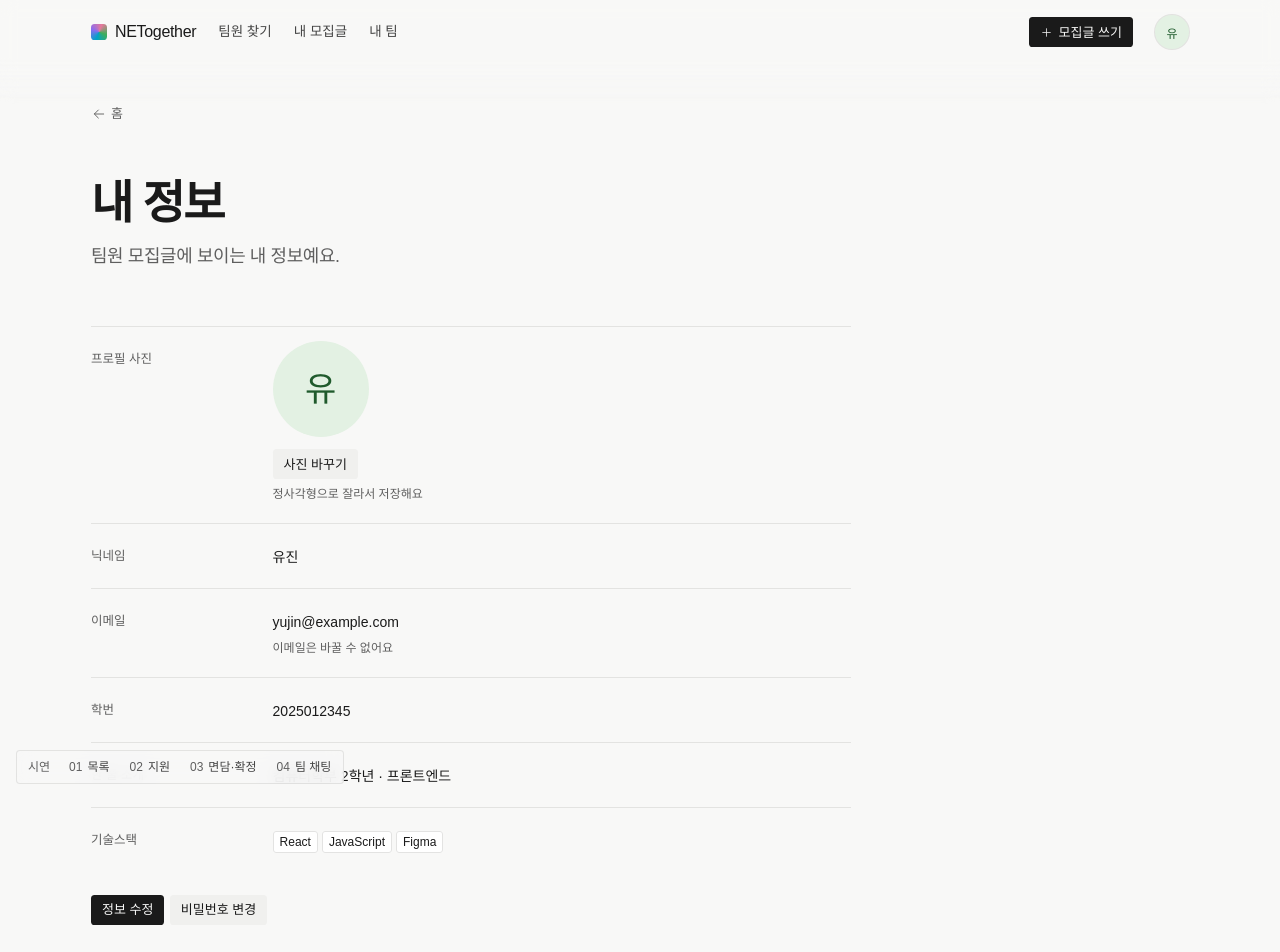
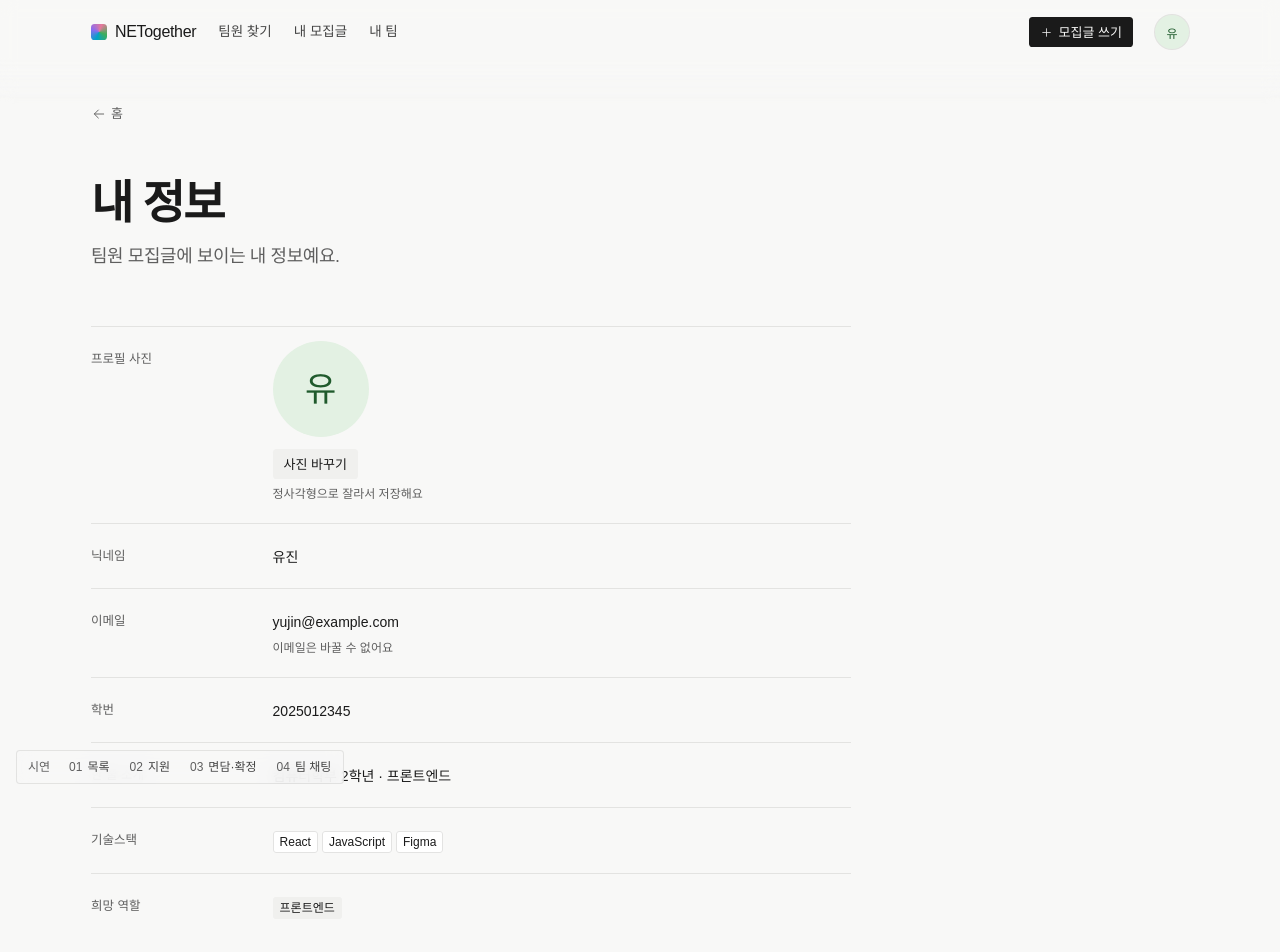
Before and after one commit to zlnzzaro/NetsMoa, a React (Vite) app in the folder frontend/: page /me in a window 1280 px wide. Shown: the top 952 px of the page. Built offline with nearby package versions, Linux system fonts and the light colour scheme; a web font is replaced by a local one.

Commit message:
feat(frontend): 내 정보 보기 화면에 희망 역할 태그 표시
- 고른 역할을 작은 태그로, 없으면 '아직 없어요'

```diff
--- a/frontend/src/pages/MyPage.jsx
+++ b/frontend/src/pages/MyPage.jsx
@@ -1,5 +1,5 @@
 // 내 정보 화면 (주소: /me). 프로필 메뉴의 '내 정보'를 누르면 와요.
-// 닉네임, 이메일, 학번, 한 줄 소개, 기술스택을 보여 줘요.
+// 닉네임, 이메일, 학번, 한 줄 소개, 기술스택, 희망 역할을 보여 줘요.
 import { useState } from 'react'
 import { Link } from 'react-router-dom'
 import Icon from '../components/common/Icon'
@@ -9,6 +9,7 @@ import PasswordForm from '../components/me/PasswordForm'
 import PhotoField from '../components/me/PhotoField'
 import useLoad from '../hooks/useLoad'
 import { getMe } from '../api/users'
+import { USER_ROLE } from '../constants/codes'
 
 // 비어 있는 값은 회색으로 '아직 없어요'
 const orNone = (v) => v || <span className="muted">아직 없어요</span>
@@ -66,6 +67,16 @@ export default function MyPage() {
                 {me.skills.length > 0 ? <SkillChips skills={me.skills} /> : orNone(null)}
               </div>
             </div>
+            <div className="frow">
+              <span className="lab">희망 역할</span>
+              <div className="val">
+                {me.roles.length > 0 ? (
+                  <ul className="chips" aria-label="희망 역할">
+                    {me.roles.map((code) => <li key={code} className="tag">{USER_ROLE[code]?.name ?? code}</li>)}
+                  </ul>
+                ) : orNone(null)}
+              </div>
+            </div>
 
             <div className="form-foot pair">
               <button className="btn p" onClick={() => setMode('edit')}>정보 수정</button>
```
